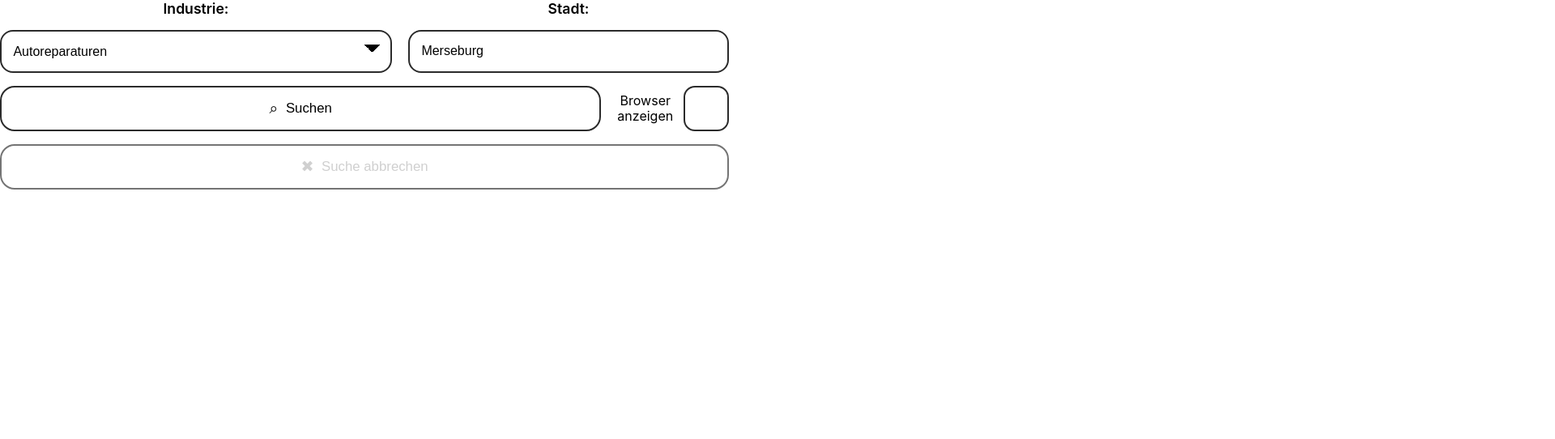
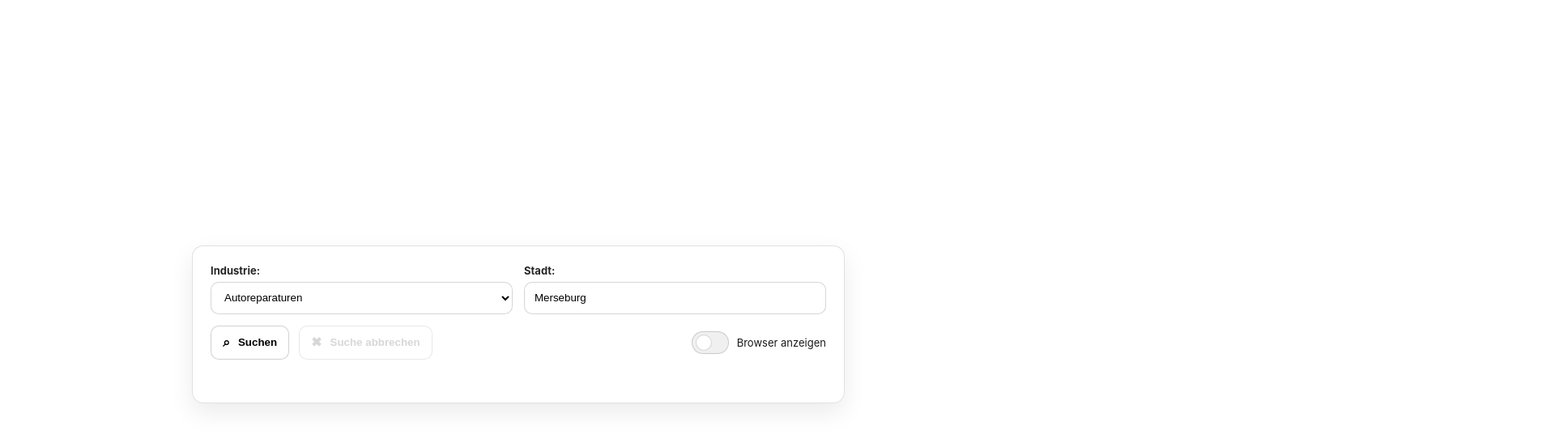
Before and after one commit to alexiiko/website-lead-automation, a Svelte app in the folder frontend/: page / in a window 1280 px wide. Shown: the top 542 px of the page at 81% size, 1920 px wide, since content can reach past the window. Built offline with nearby package versions, Linux system fonts and the light colour scheme.

Commit message:
changed style and layout of the application; added function for saving and retrieving last searched industries

```diff
--- a/frontend/src/App.svelte
+++ b/frontend/src/App.svelte
@@ -16,19 +16,14 @@
   let headless = false
 
   let amountOfWebsites = 0
-
   let searchButtonActive = true
 
   async function searchForWebsites() {
     if (city != "") {
       try {
-
         websiteUrls = await SearchForWebsites(city, selectedIndustry, !headless)
         amountOfWebsites = websiteUrls.length
-
-
         statusTextUrls = `${amountOfWebsites} Webseiten gefunden.`
-
       } catch (error) {
         statusTextUrls = ""
         statusText = "Fehler beim Suchen der Webseiten: \n" + error.toString()
@@ -45,16 +40,26 @@
       statusText = "Screenshots von Webseiten machen..."
     } catch (error) {
       statusTextScreenshots = ""
-      statusText = `Fehler beim Erstellen eines Screenshots bei dieser Webseite:  ${url} \n` + error.toString()
+      statusText =
+        `Fehler beim Erstellen eines Screenshots bei dieser Webseite:  ${url} \n` +
+        error.toString()
     }
   }
 
-  let screenshotProgress = 0
+  function saveLastSearchedIndustry() {
+
+  }
+
+  function retrieveLastSearchedIndustry() {
+
+  }
+
   async function main() {
     await ResetScreenshotsDir()
     statusText = ""
     statusTextScreenshots = ""
     statusTextUrls = ""
+    let screenshotProgress = 0
 
     statusText = "URLs sammeln..."
     searchButtonActive = false
@@ -62,30 +67,24 @@
 
     statusText = "Screenshots von Webseiten machen..."
     for (let index = 0; index < websiteUrls.length; index++) {
-      const websiteUrl = websiteUrls[index];
-      statusTextScreenshots = `Bei Website: ${websiteUrl} \n` + `${index}/${websiteUrls.length}`
+      const websiteUrl = websiteUrls[index]
+      statusTextScreenshots = `Bei Website: ${websiteUrl} \n${index}/${websiteUrls.length}`
       await takeScreenShotsOfWebsite(websiteUrl)
       screenshotProgress++
     }
+
     statusTextScreenshots = `${screenshotProgress} Screenshots von ${websiteUrls.length} Webseiten gemacht!`
     statusText = ""
-
     searchButtonActive = true
   }
 </script>
 
-<main>
-  <div id="inputs-container" class="inputs-container">
-    <div id="inputs">
-      <!-- Row 1: labels -->
-      <div class="top-labels">
-        <label for="industries-select">Industrie:</label>
-        <label for="city-input">Stadt:</label>
-      </div>
-
-      <!-- Row 2: industry select + city input -->
-      <div class="top-fields">
-        <div id="industry-select-container" class="field industry-field">
+<main class="page">
+  <section class="card">
+    <div class="form">
+      <div class="grid">
+        <div class="field">
+          <label class="field-label" for="industries-select">Industrie:</label>
           <select
             bind:value={selectedIndustry}
             required
@@ -99,296 +98,226 @@
           </select>
         </div>
 
-        <div class="field city-field">
-          <!-- remove placeholder if you want it visually empty like the mockup -->
+        <div class="field">
+          <label class="field-label" for="city-input">Stadt:</label>
           <input
+            id="city-input"
             disabled={!searchButtonActive}
-            id="city-input"
             bind:value={city}
+            placeholder="Berlin"
           />
         </div>
       </div>
 
-      <!-- Row 3: search button + checkbox on the right -->
-      <div class="middle-row">
-        <button class="search-button" on:click={main} disabled={!searchButtonActive}>
-          <!-- optional icon -->
+      <div class="controls">
+        <button class="btn btn--primary" on:click={main} disabled={!searchButtonActive}>
           <span class="btn-icon" aria-hidden="true">⌕</span>
           <span>Suchen</span>
         </button>
 
-        <label id="show-browser-checkbox" class="checkbox-area">
-          <span class="checkbox-text">Browser<br />anzeigen</span>
+        <button class="btn btn--danger" disabled={searchButtonActive}>
+          <span class="btn-icon" aria-hidden="true">✖</span>
+          <span>Suche abbrechen</span>
+        </button>
+
+        <label class="toggle" title="Browser anzeigen (nicht headless)">
           <input
+            class="toggle__input"
             type="checkbox"
             disabled={!searchButtonActive}
             bind:checked={headless}
           />
-          <span class="checkbox-visual" aria-hidden="true"></span>
+          <span class="toggle__track" aria-hidden="true"></span>
+          <span class="toggle__label">Browser anzeigen</span>
         </label>
-      </div>
-
-      <!-- Row 4: full-width cancel button -->
-      <button class="cancel-button" disabled={searchButtonActive}>
-        <!-- optional icon -->
-        <span class="btn-icon" aria-hidden="true">✖</span>
-        <span>Suche abbrechen</span>
-      </button>
       </div>
     </div>
 
-  <!-- keep these at the bottom -->
-  <p style="white-space: pre-line;">{statusTextUrls}</p>
-  <p style="white-space: pre-line;">{statusText}</p>
-  <p style="white-space: pre-line;">{statusTextScreenshots}</p>
+    <div id="status-texts">
+      <pre>{statusTextUrls}</pre>
+      <pre>{statusText}</pre>
+      <pre>{statusTextScreenshots}</pre>
+    </div>
+  </section>
 </main>
 
 <style>
-/* Layout */
-main {
+  :global(html, body) {
+    height: 100%;
+    margin: 0;
+  }
+
+  .page {
+    min-height: 100vh;
+    display: grid;
+    place-items: center;
+    padding: 24px;
+    box-sizing: border-box;
+  }
+
+  .card {
+    width: min(760px, 100%);
     display: flex;
     flex-direction: column;
-  gap: 1rem;
+    gap: 18px;
+    padding: 22px;
+    border-radius: 14px;
+    border: 1px solid rgba(0, 0, 0, 0.12);
+    background: rgba(255, 255, 255, 0.9);
+    box-shadow: 0 12px 30px rgba(0, 0, 0, 0.08);
   }
 
-/* Keeps the status paragraphs below the UI block */
-#inputs-container {
-  width: 100%;
+  .form {
+    display: flex;
+    flex-direction: column;
+    gap: 14px;
   }
 
-#inputs {
+  .grid {
     display: grid;
-  grid-template-columns: minmax(240px, 1.1fr) minmax(180px, 0.9fr);
-  grid-template-areas:
-    "labels labels"
-    "industry city"
-    "search checkbox"
-    "cancel cancel";
-  gap: 1rem 1.25rem;
-  align-items: end;
-  max-width: 900px;
-}
-
-/* Row 1 labels */
-.top-labels {
-  grid-area: labels;
-  display: grid;
-  grid-template-columns: minmax(240px, 1.1fr) minmax(180px, 0.9fr);
-  gap: 1.25rem;
-}
-
-.top-labels label {
-  font-size: 1.1rem;
-  font-weight: 600;
-}
-
-/* Row 2 fields */
-.top-fields {
-  grid-area: industry / industry / city / city; /* occupy row, but internal grid handles columns */
-  display: grid;
-  grid-template-columns: minmax(240px, 1.1fr) minmax(180px, 0.9fr);
-  gap: 1.25rem;
+    grid-template-columns: 1fr 1fr;
+    gap: 14px;
   }
 
   .field {
-  min-width: 0;
+    display: flex;
+    flex-direction: column;
+    gap: 6px;
+    align-items: flex-start;
   }
 
-.industry-field {
-  grid-column: 1;
+  .field-label {
+    text-align: left;
+    font-weight: bold;
+    width: 100%;
+    font-size: 13px;
+    opacity: 0.85;
   }
 
-.city-field {
-  grid-column: 2;
-}
-
-#industry-select-container,
-.city-field {
+  select,
+  input {
     width: 100%;
-}
-
-#industries-select,
-#city-input {
-  width: 100%;
-  height: 3.3rem;
-  border: 2px solid #2b2b2b;
-  border-radius: 16px;
-  padding: 0 0.9rem;
-  font-size: 1rem;
+    height: 40px;
+    padding: 0 12px;
+    border-radius: 10px;
+    border: 1px solid rgba(0, 0, 0, 0.16);
+    outline: none;
     background: white;
     box-sizing: border-box;
   }
 
-/* Better-looking select arrow (optional) */
-#industries-select {
-  appearance: none;
-  -webkit-appearance: none;
-  -moz-appearance: none;
-  padding-right: 2.8rem;
-  background-image:
-    linear-gradient(45deg, transparent 50%, #000 50%),
-    linear-gradient(135deg, #000 50%, transparent 50%);
-  background-position:
-    calc(100% - 22px) calc(50% - 3px),
-    calc(100% - 12px) calc(50% - 3px);
-  background-size: 10px 10px, 10px 10px;
-  background-repeat: no-repeat;
+  select:disabled,
+  input:disabled {
+    opacity: 0.6;
+    cursor: not-allowed;
   }
 
-/* Row 3 */
-.middle-row {
-  grid-area: search / search / checkbox / checkbox;
-  display: grid;
-  grid-template-columns: minmax(240px, 1.1fr) auto;
-  gap: 1.25rem;
+  .controls {
+    display: flex;
     align-items: center;
+    gap: 12px;
+    flex-wrap: nowrap;
   }
 
-.search-button {
-  grid-column: 1;
+  .btn {
+    height: 42px;
+    padding: 0 14px;
+    border-radius: 10px;
+    border: 1px solid rgba(0, 0, 0, 0.16);
+    background: white;
+    cursor: pointer;
+    display: inline-flex;
+    gap: 10px;
+    align-items: center;
+    justify-content: center;
+    font-weight: 600;
+    white-space: nowrap;
   }
 
-.checkbox-area {
-  grid-column: 2;
-  display: grid;
-  grid-template-columns: auto 56px;
-  grid-template-rows: auto;
-  align-items: center;
-  column-gap: 0.8rem;
-  justify-self: end;
-  cursor: pointer;
-  user-select: none;
+  .btn:disabled {
+    opacity: 0.55;
+    cursor: not-allowed;
   }
 
-.checkbox-text {
-  font-size: 1rem;
-  line-height: 1.15;
+  .btn--primary {
+    border-color: rgba(0, 0, 0, 0.18);
   }
 
-/* Hide native checkbox but keep it accessible */
-.checkbox-area input[type="checkbox"] {
+  .btn--danger {
+    width: auto;
+  }
+
+  .btn-icon {
+    font-size: 16px;
+    line-height: 1;
+  }
+
+  .toggle {
+    margin-left: auto;
+    display: inline-flex;
+    align-items: center;
+    gap: 10px;
+    user-select: none;
+    cursor: pointer;
+    flex: 0 0 auto;
+    white-space: nowrap;
+  }
+
+  .toggle__input {
     position: absolute;
     opacity: 0;
     pointer-events: none;
   }
 
-.checkbox-visual {
-  width: 56px;
-  height: 56px;
-  border: 2px solid #2b2b2b;
-  border-radius: 14px;
-  background: white;
-  display: inline-flex;
-  align-items: center;
-  justify-content: center;
-  box-sizing: border-box;
+  .toggle__track {
+    width: 44px;
+    height: 26px;
+    border-radius: 999px;
+    border: 1px solid rgba(0, 0, 0, 0.16);
     position: relative;
+    background: rgba(0, 0, 0, 0.06);
+    display: inline-block;
+    flex: 0 0 auto;
   }
 
-/* Checkmark */
-.checkbox-area input[type="checkbox"]:checked + .checkbox-visual::after {
-  content: "✓";
-  font-size: 2rem;
-  line-height: 1;
-  font-weight: 700;
-  color: #111;
-  transform: translateY(-1px);
+  .toggle__track::after {
+    content: "";
+    position: absolute;
+    top: 50%;
+    left: 4px;
+    transform: translateY(-50%);
+    width: 18px;
+    height: 18px;
+    border-radius: 999px;
+    background: white;
+    border: 1px solid rgba(0, 0, 0, 0.16);
+    transition: left 150ms ease;
   }
 
-/* Row 4 */
-.cancel-button {
-  grid-area: cancel;
-  width: 100%;
+  .toggle__input:checked + .toggle__track {
+    background: rgba(46, 204, 113, 0.35);
+    border-color: rgba(46, 204, 113, 0.7);
   }
 
-/* Buttons (shared) */
-.search-button,
-.cancel-button {
-  height: 3.5rem;
-  border: 2px solid #2b2b2b;
-  border-radius: 18px;
-  background: white;
-  font-size: 1.05rem;
-  padding: 0 1rem;
-  display: inline-flex;
-  align-items: center;
-  justify-content: center;
-  gap: 0.6rem;
-  cursor: pointer;
-  box-sizing: border-box;
+  .toggle__input:checked + .toggle__track::after {
+    left: 22px;
+    border-color: rgba(46, 204, 113, 0.7);
   }
 
-.btn-icon {
-  font-size: 1.2rem;
-  line-height: 1;
+  .toggle__label {
+    font-size: 13px;
+    opacity: 0.9;
   }
 
-.search-button:disabled,
-.cancel-button:disabled,
-#industries-select:disabled,
-#city-input:disabled,
-.checkbox-area input[type="checkbox"]:disabled + .checkbox-visual {
-  opacity: 0.65;
-  cursor: not-allowed;
-}
-
-/* Optional focus styles */
-#industries-select:focus,
-#city-input:focus,
-.search-button:focus-visible,
-.cancel-button:focus-visible,
-.checkbox-area:focus-within .checkbox-visual {
-  outline: 2px solid #666;
-  outline-offset: 2px;
-}
-
-/* Responsive: stack on smaller screens */
-@media (max-width: 700px) {
-  #inputs,
-  .top-labels,
-  .top-fields,
-  .middle-row {
+  @media (max-width: 640px) {
+    .grid {
       grid-template-columns: 1fr;
     }
-
-  #inputs {
-    grid-template-areas:
-      "labels"
-      "industry"
-      "city"
-      "search"
-      "checkbox"
-      "cancel";
+    .controls {
+      flex-wrap: wrap;
     }
-
-  .top-labels {
-    display: grid;
-    gap: 0.6rem;
-  }
-
-  .top-fields {
-    grid-area: auto;
-    display: grid;
-    gap: 0.75rem;
-  }
-
-  .industry-field,
-  .city-field {
-    grid-column: auto;
-  }
-
-  .middle-row {
-    grid-area: auto;
-    display: grid;
-    gap: 0.75rem;
-  }
-
-  .checkbox-area {
-    justify-self: start;
-  }
-
-  .checkbox-text br {
-    display: none;
+    .toggle {
+      margin-left: 0;
     }
   }
 </style>
```
Lines whose indentation alone changed are shown as unchanged.
